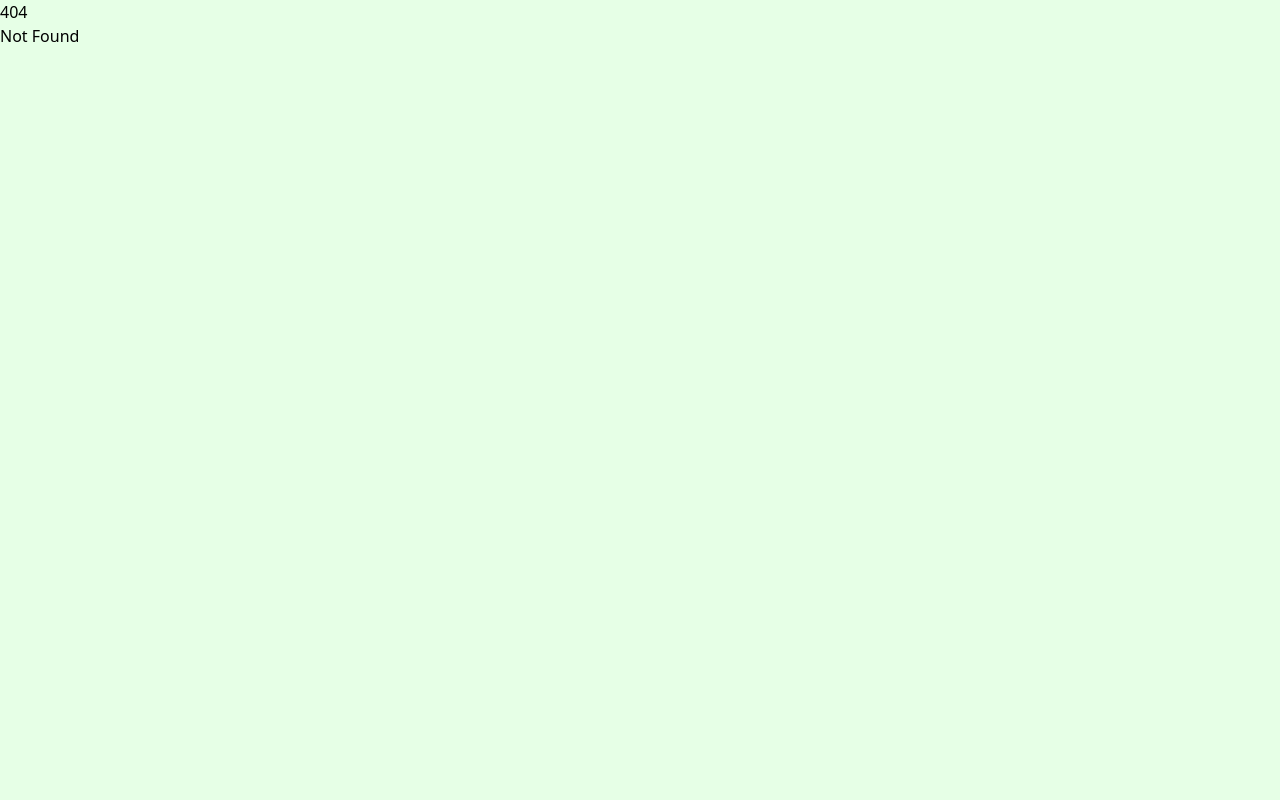
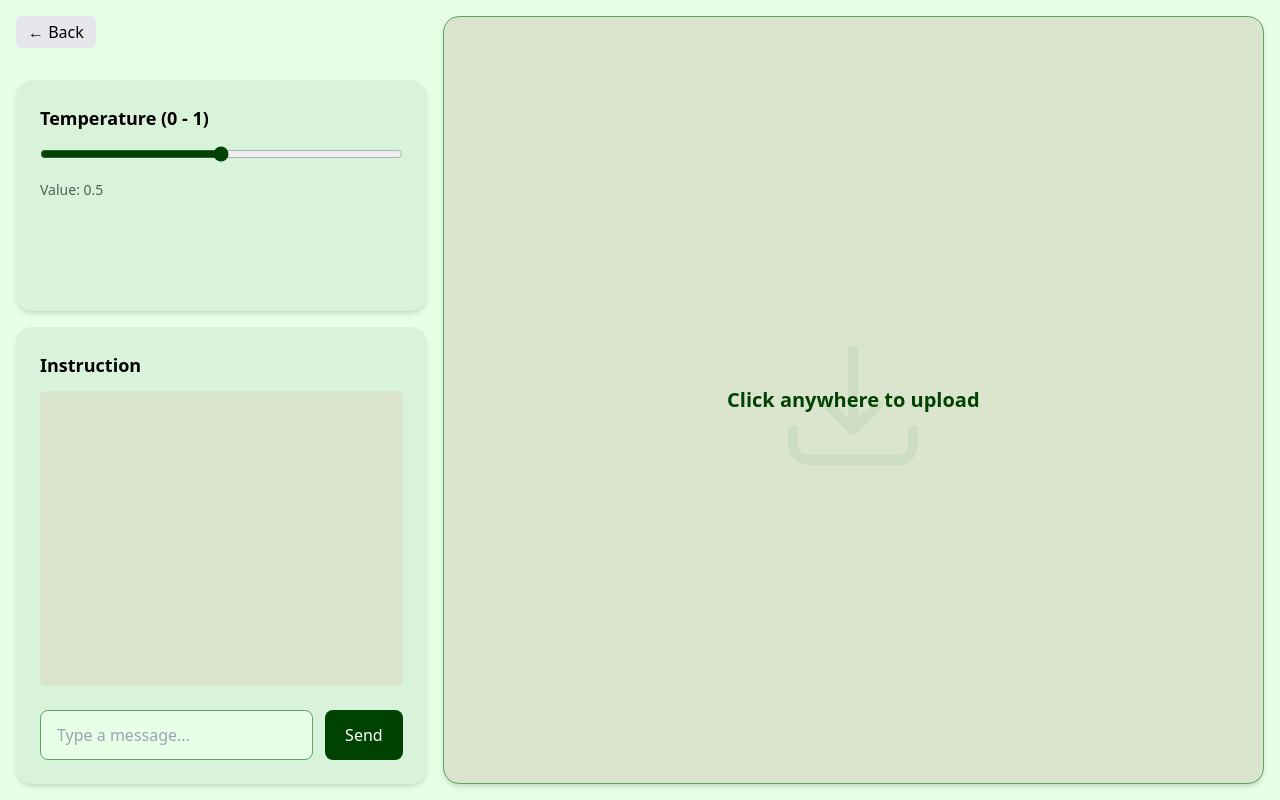
Before and after one commit to 1kken/SideKickCX, a SvelteKit app: page /upload_page in a window 1280 px wide. Before the commit this address had no page. Built offline with nearby package versions, Linux system fonts and the light colour scheme.

Commit message:
upload_page and updated home_page

```diff
--- a/src/routes/home_page/+page.svelte
+++ b/src/routes/home_page/+page.svelte
@@ -6,8 +6,13 @@ import { Monitor, BarChart2 } from 'lucide-svelte';
   let chartCanvas: HTMLCanvasElement;
 
   function goToWorkstation() {
-    goto('/workstation');
+    goto('/work_station_page');
   }
+
+  function goToWorkspace2() {
+  goto('/upload_page');
+}
+
 
   let analyticsChart: Chart;
   onMount(() => {
@@ -48,8 +53,8 @@ import { Monitor, BarChart2 } from 'lucide-svelte';
     </h1>
   </header>
 
-  <!-- Cards -->
-  <section class="grid md:grid-cols-2 gap-6">
+  <!-- Cards --><section class="grid md:grid-cols-3 gap-6">
+  <!-- Analytics Card -->
   <div
     class="bg-[hsl(var(--card))] rounded-2xl shadow-lg p-6 flex flex-col border border-[hsl(var(--border))]
            hover:shadow-2xl transition-shadow duration-300 animate-fadeInUp"
@@ -66,6 +71,7 @@ import { Monitor, BarChart2 } from 'lucide-svelte';
     <canvas bind:this={chartCanvas} class="w-full h-48"></canvas>
   </div>
 
+  <!-- Workstation 1 Card -->
   <div
     class="bg-[hsl(var(--card))] rounded-2xl shadow-lg p-6 flex flex-col justify-between border border-[hsl(var(--border))]
            hover:shadow-2xl transition-shadow duration-300 animate-fadeInUp"
@@ -93,5 +99,35 @@ import { Monitor, BarChart2 } from 'lucide-svelte';
       Open Workstation
     </button>
   </div>
+
+  <!-- Workstation 2 Card -->
+  <div
+    class="bg-[hsl(var(--card))] rounded-2xl shadow-lg p-6 flex flex-col justify-between border border-[hsl(var(--border))]
+           hover:shadow-2xl transition-shadow duration-300 animate-fadeInUp"
+  >
+    <div>
+      <h2
+        class="text-2xl font-semibold mb-4 flex items-center space-x-2 text-[hsl(var(--card-foreground))]"
+      >
+        <Monitor class="w-6 h-6 text-[hsl(var(--primary))]" />
+        <span>Workspace 2</span>
+      </h2>
+      <p class="text-[hsl(var(--muted-foreground))] mb-4">
+        Switch to your secondary workspace for parallel tasks.
+      </p>
+    </div>
+    <button
+      on:click={goToWorkspace2}
+      class="
+        self-start px-5 py-2 rounded-lg shadow transition
+        bg-[hsl(var(--primary))] text-[hsl(var(--primary-foreground))]
+        hover:bg-[hsl(var(--primary) / 0.8)]
+        hover:scale-105 hover:animate-bounce
+      "
+    >
+      Open Workspace 2
+    </button>
+  </div>
 </section>
+
 </div>
--- /dev/null
+++ b/src/routes/upload_page/+page.svelte
@@ -0,0 +1,125 @@
+<script lang="ts">
+	let file: File | null = null;
+	let sliderValue = 0.5;
+	let message: string = '';
+	let messages: { text: string }[] = [];
+
+	function handleFileChange(event: Event) {
+		const input = event.target as HTMLInputElement;
+		if (input.files?.length) {
+			file = input.files[0];
+		}
+	}
+
+	function sendMessage() {
+		if (message.trim() !== '') {
+			messages = [...messages, { text: message }];
+			message = '';
+		}
+	}
+</script>
+
+<div class="flex h-screen p-4 gap-4 bg-background text-foreground">
+
+	<!-- Left Panel (Slider + Chat) -->
+	<div class="flex flex-col w-1/3 gap-4">
+		<!-- Slider -->
+		 		<div class="mb-4 flex justify-between items-center">
+			<a href="home_page" class="bg-gray-200 text-black px-3 py-1 rounded-md hover:bg-gray-300 transition">← Back</a>
+		</div>
+		<div class="bg-card rounded-2xl p-6 shadow-md h-1/3">
+			<h2 class="text-lg font-bold mb-3">Temperature (0 - 1)</h2>
+			<input
+				type="range"
+				min="0"
+				max="1"
+				step="0.1"
+				bind:value={sliderValue}
+				class="w-full accent-primary"
+			/>
+			<p class="mt-3 text-sm text-muted-foreground">Value: {sliderValue}</p>
+		</div>
+
+		<!-- Chat Box -->
+		<div class="flex flex-col bg-card rounded-2xl p-6 shadow-md h-2/3 max-h-[500px]">
+			<h2 class="text-lg font-bold mb-3">Instruction</h2>
+
+		<!-- Messages -->
+<div class="flex-1 overflow-y-auto space-y-3 p-3 bg-muted rounded-md">
+	{#each messages as m, i (m.text + i)}
+		<div class="flex justify-end animate-fade-in">
+			<div class="inline-block bg-primary text-white px-4 py-2 rounded-2xl">
+				{m.text}
+			</div>
+		</div>
+	{/each}
+</div>
+
+<!-- Input -->
+<div class="mt-6 flex gap-3">
+	<input
+		type="text"
+		class="flex-1 px-4 py-3 rounded-lg border border-border bg-background text-foreground focus:outline-none focus:ring-2 focus:ring-primary"
+		bind:value={message}
+		placeholder="Type a message..."
+		on:keydown={(e) => e.key === 'Enter' && sendMessage()}
+	/>
+	<button
+		on:click={sendMessage}
+		class="bg-primary text-white px-5 py-3 rounded-lg hover:opacity-90 transition"
+	>
+		Send
+	</button>
+</div>
+
+		</div>
+	</div>
+
+	<!-- Right Panel (Upload File - Full clickable area) -->
+<div
+		class="relative w-2/3 bg-muted border border-border rounded-2xl shadow-md flex flex-col justify-center items-center cursor-pointer hover:bg-muted/80 transition-all overflow-hidden"
+>
+	<!-- Faded Upload Icon (Heroicons: Arrow Up Tray) -->
+	<svg
+		xmlns="http://www.w3.org/2000/svg"
+		fill="none"
+		viewBox="0 0 24 24"
+		stroke-width="1.5"
+		stroke="currentColor"
+		class="absolute w-40 h-40 text-border opacity-10 pointer-events-none"
+	>
+		<path
+			stroke-linecap="round"
+			stroke-linejoin="round"
+			d="M3 16.5v2.25A2.25 2.25 0 005.25 21h13.5A2.25 2.25 0 0021 18.75V16.5m-9-12v12m0 0l-3.75-3.75M12 16.5l3.75-3.75"
+		/>
+	</svg>
+
+	<input
+		type="file"
+		class="absolute inset-0 w-full h-full opacity-0 cursor-pointer"
+		on:change={handleFileChange}
+	/>
+	<p class="text-xl font-bold text-primary pointer-events-none z-10">Click anywhere to upload</p>
+	{#if file}
+		<p class="mt-2 text-sm text-muted-foreground pointer-events-none z-10">Selected: {file.name}</p>
+	{/if}
+</div>
+
+</div>
+
+<style>
+	@keyframes fade-in {
+		from {
+			opacity: 0;
+			transform: translateY(5px);
+		}
+		to {
+			opacity: 1;
+			transform: translateY(0);
+		}
+	}
+	.animate-fade-in {
+		animation: fade-in 0.3s ease-in-out;
+	}
+</style>
--- a/src/routes/work_station_page/+page.svelte
+++ b/src/routes/work_station_page/+page.svelte
@@ -85,7 +85,7 @@
 	<!-- Sidebar -->
 	<aside class="w-1/4 border-r p-4 bg-muted">
 		<div class="mb-4 flex justify-between items-center">
-			<a href="/" class="bg-gray-200 text-black px-3 py-1 rounded-md hover:bg-gray-300 transition">← Back</a>
+			<a href="home_page" class="bg-gray-200 text-black px-3 py-1 rounded-md hover:bg-gray-300 transition">← Back</a>
 			<h2 class="text-xl font-bold">Tickets</h2>
 		</div>
 
```
Also changed, not shown: package.json (+4 -3 lines), 1 other file (tests, documents, lock files or other folders). Lines whose indentation alone changed are shown as unchanged.
